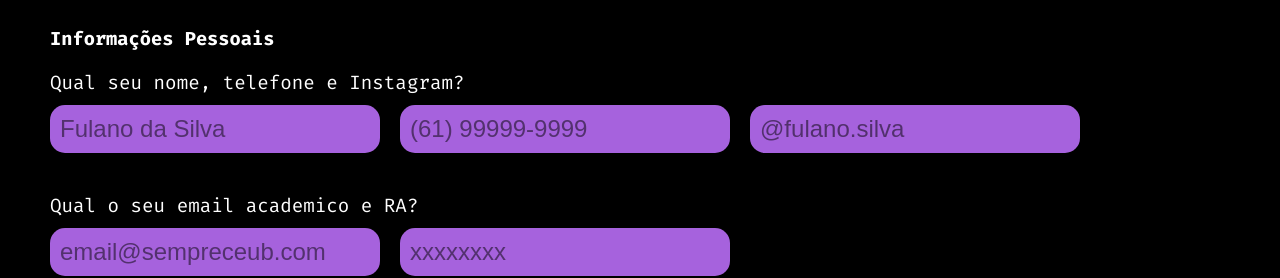
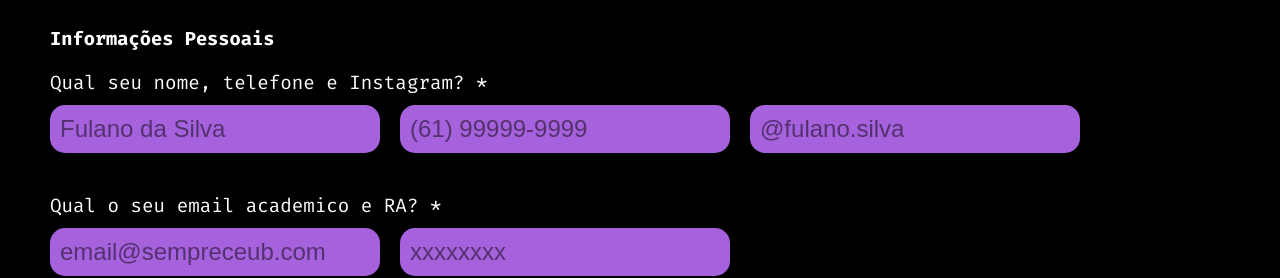
Before and after one commit to thecybernetica/cybernetica, a React (Create React App) app: page /#/formulario in a window 1280 px wide. Shown: the part 248-526 px from the top of the page. Built offline with nearby package versions, Linux system fonts and the light colour scheme.

Commit message:
feat: Mark some fields as required

```diff
--- a/src/pages/Forms/Forms.jsx
+++ b/src/pages/Forms/Forms.jsx
@@ -46,8 +46,18 @@ const Forms = () => {
 
   const handleSubmit = (e) => {
     e.preventDefault();
+
+    if (
+      !formData.name ||
+      !formData.phone ||
+      !formData.academicEmail ||
+      !formData.ra
+    ) {
+      alert("Por favor, preencha todos os campos obrigatórios.");
+      return;
+    }
+
     console.log("Form Data Submitted:", formData);
-    // Add your form submission logic here (e.g., sending data to server)
   };
 
   return (
@@ -58,7 +68,10 @@ const Forms = () => {
           <h1>Faça parte da cybernética</h1>
           <h3>Informações Pessoais</h3>
           <div>
-            <label htmlFor="name">Qual seu nome, telefone e Instagram?</label>
+            <label htmlFor="name">
+              Qual seu nome, telefone e Instagram?{" "}
+              <span className="required">*</span>
+            </label>
             <div className="form-row">
               <input
                 type="text"
@@ -89,7 +102,10 @@ const Forms = () => {
             </div>
           </div>
           <div>
-            <label htmlFor="email">Qual o seu email academico e RA?</label>
+            <label htmlFor="email">
+              Qual o seu email academico e RA?{" "}
+              <span className="required">*</span>
+            </label>
             <div className="form-row">
               <input
                 type="email"
```
